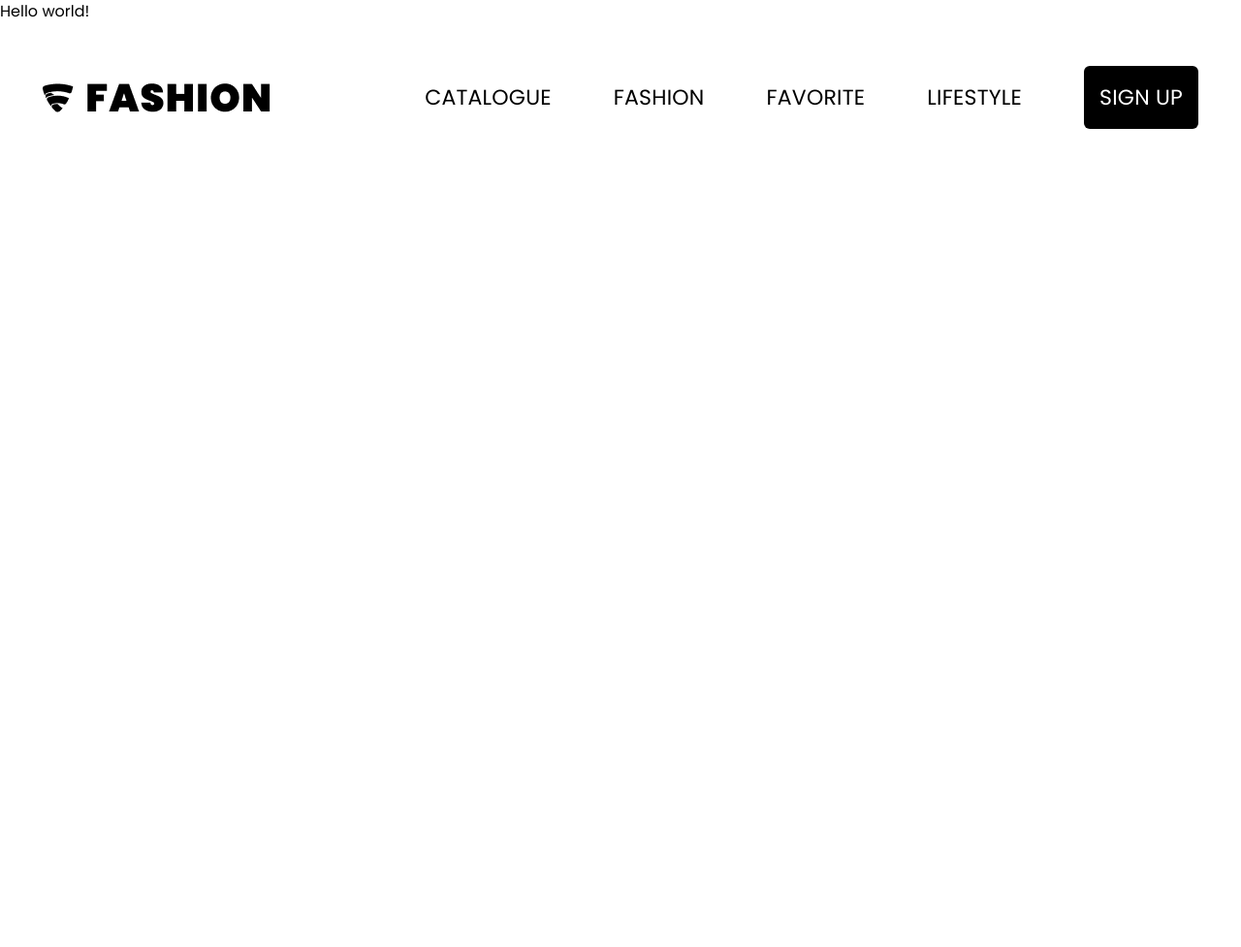
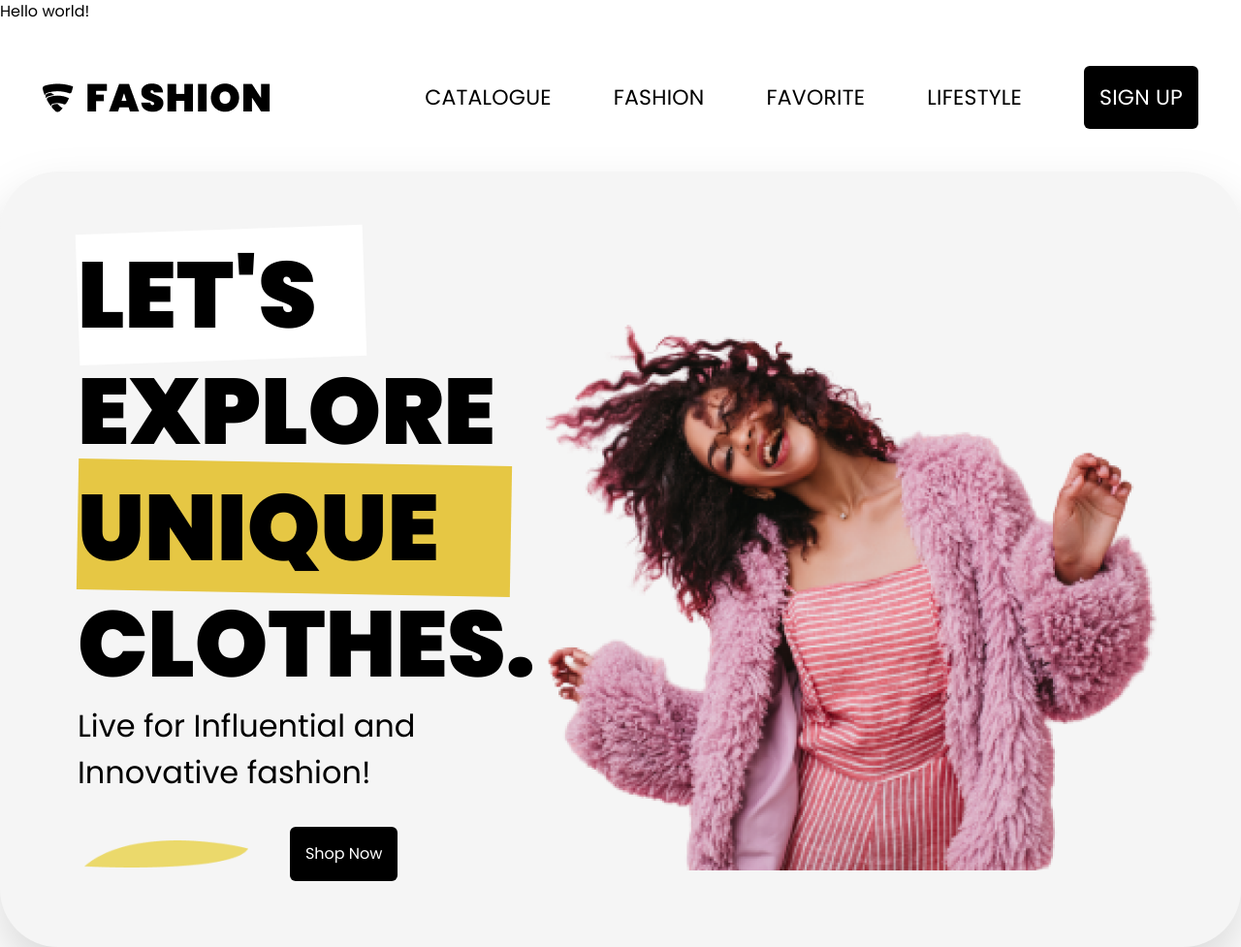
Before and after one commit to samiulislamsharan/tailwind-e-commerce-website, a website: page index.html in a window 1280 px wide. Shown: the whole page at 97% size. Before the commit the page ends 800 px from the top, so only its background shows below. Drawn offline with Linux system fonts and the light colour scheme.

Commit message:
Add hero section

```diff
--- a/index.html
+++ b/index.html
@@ -50,5 +50,30 @@
         </div>
     </nav>
     <!-- navbar end -->
+
+    <!-- hero section -->
+    <section
+        class="container flex flex-col mx-auto rounded-[60px] pt-16 px-10 md:items-center md:px-20 md:pt-[68px] md:flex-row md:justify-between bg-neutral-100 z-30 drop-shadow-2xl">
+        <div class="flex flex-col items-start text-black md:pb-[68px]">
+            <h1 class="text-4xl font-black leading-[125%] sm:text-5xl md:text-[96px] md:leading-[125%] z-10"><span
+                    class="after:w-[120%] after:h-full after:bg-white after:block after:absolute after:-z-10 after:top-0 after:-rotate-2 relative">LET'S</span>
+                <br /> EXPLORE <br />
+                <span
+                    class="after:w-[120%] after:h-full after:bg-primary after:block after:absolute after:-z-10 after:top-0 after:rotate-1 relative">UNIQUE</span>
+                <br /> CLOTHES.
+            </h1>
+            <p class="md:text-[32px]">Live for Influential and Innovative fashion!</p>
+            <div class="flex flex-col pt-8 md:flex-row md:items-center justify-evenly gap-9">
+                <div class="w-1/2 h-1/2">
+                    <img class="" src="./assets/images/banner-image-2.png" alt="banner image" srcset="">
+                </div>
+                <a class="px-4 py-4 text-center text-white bg-black rounded-md" href="#">Shop Now</a>
+            </div>
+        </div>
+        <div class="">
+            <img class="w-full" src="./assets/images/banner-image.png" alt="banner image" />
+        </div>
+    </section>
+    <!-- hero section end -->
 </body>
 </html>
```
